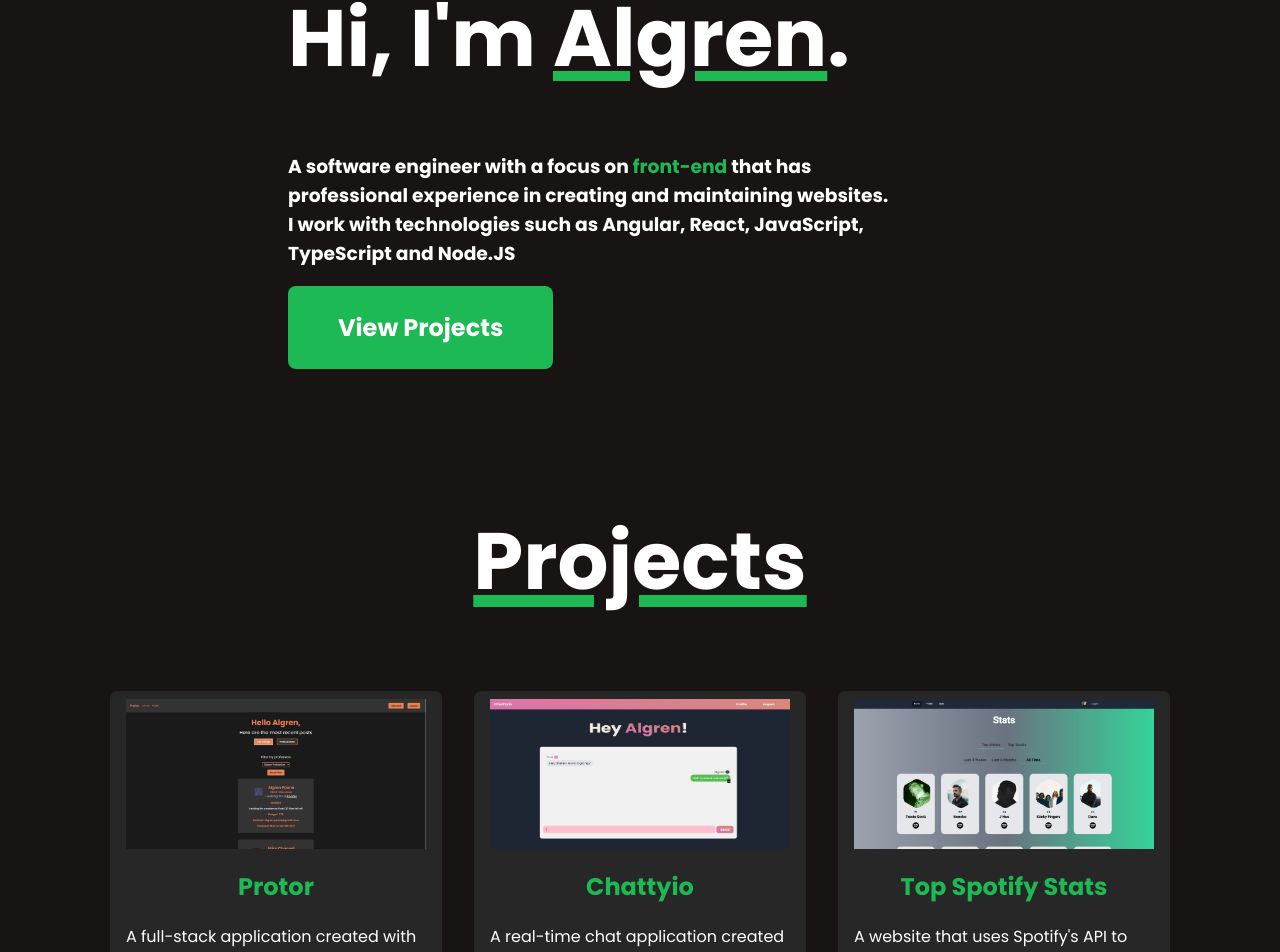
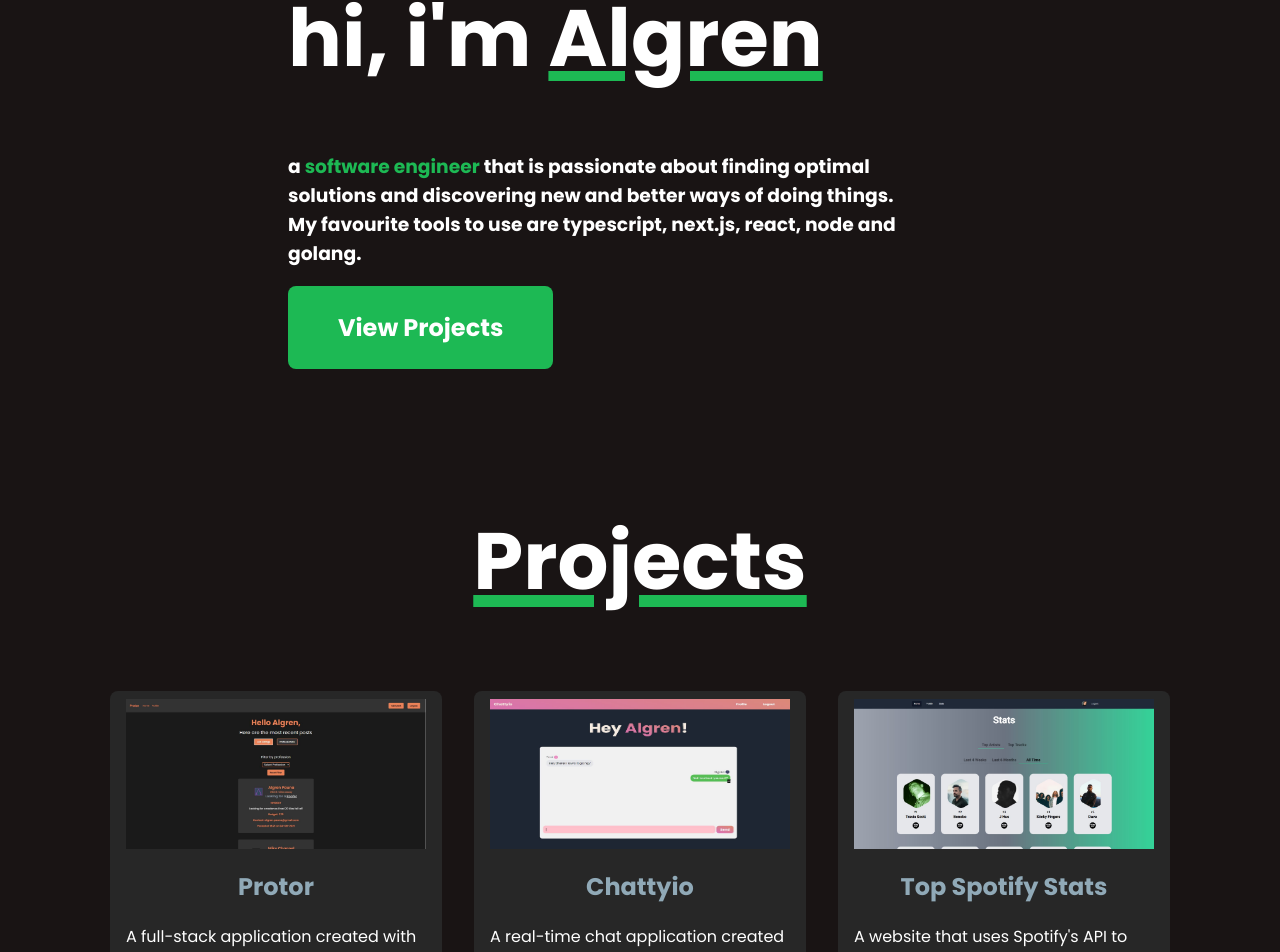
Before and after one commit to algren123/portfolio-v2, a Next.js app: page / in a window 1280 px wide. Shown: the part 194-1146 px from the top of the page. Built offline with nearby package versions, Linux system fonts and the light colour scheme.

Commit message:
Updated text

```diff
--- a/components/Contact/contact.style.js
+++ b/components/Contact/contact.style.js
@@ -28,7 +28,7 @@ export const Intro = styled.p`
   width: 100%;
   font-size: 16px;
   font-weight: 600;
-  color: #1db954;
+  color: #90a9b7;
   cursor: default;
 `;
 
--- a/components/Hero/hero.js
+++ b/components/Hero/hero.js
@@ -16,14 +16,13 @@ export default function Hero() {
     <div className="home">
       <Container>
         <HeroTitle>
-          Hi, I&apos;m <TitleHighlight>Algren</TitleHighlight>.{' '}
+          hi, i&apos;m <TitleHighlight>Algren</TitleHighlight>
         </HeroTitle>
         <HeroDescription>
-          A software engineer with a focus on{' '}
-          <Highlight inputColor="#1DB954">front-end</Highlight> that has
-          professional experience in creating and maintaining websites. I work
-          with technologies such as Angular, React, JavaScript, TypeScript and
-          Node.JS
+          a <Highlight inputColor="#1DB954">software engineer</Highlight> that
+          is passionate about finding optimal solutions and discovering new and
+          better ways of doing things. My favourite tools to use are typescript,
+          next.js, react, node and golang.
         </HeroDescription>
         <Button onClick={() => scrollToElement('.projects', 'start')}>
           View Projects
--- a/components/Projects/projects.styles.js
+++ b/components/Projects/projects.styles.js
@@ -26,7 +26,7 @@ export const Card = styled.div`
 `;
 
 export const Title = styled.h2`
-  color: #1db954;
+  color: #90a9b7;
   cursor: default;
 `;
 export const Description = styled.div`
--- a/pages/index.js
+++ b/pages/index.js
@@ -126,10 +126,10 @@ export default function Home() {
             category="Frontend"
             skills={[
               'HTML/CSS and Sass',
+              'TypeScript',
               'JavaScript',
-              'TypeScript',
-              'React (Redux, Context, custom hooks)',
               'Next.JS',
+              'React (Redux, Context, Custom Hooks)',
               'Angular',
               'styled-components',
               'TailwindCSS',
@@ -137,19 +137,12 @@ export default function Home() {
           ></Techs>
           <Techs
             category="Backend"
-            skills={[
-              'Node.JS',
-              'Express',
-              'Currently learning GO',
-              'MongoDB',
-              'Firebase',
-              'AirTable',
-            ]}
+            skills={['Node.JS', 'Golang', 'MongoDB', 'Firebase', 'AirTable']}
           ></Techs>
           <Techs
             category="Others"
             skills={[
-              'AWS (Terraform, ECS, EC2)',
+              'AWS (ECS, EC2)',
               'GraphQL',
               'Apollo',
               'Docker',
```
